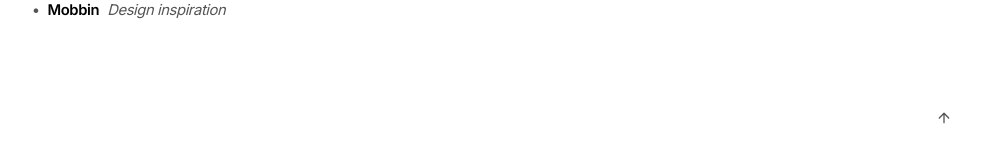
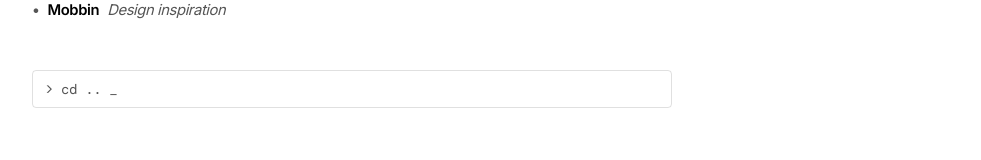
Before and after one commit to Awhalen1999/portfolio, a Next.js app: page /tools in a window 1280 px wide. Shown: the part 1491-1651 px from the top of the page, without its empty margins (288-1269 px from the left). Built offline with nearby package versions, Linux system fonts and the light colour scheme; a web font is replaced by a local one.

Commit message:
terminal back button

```diff
--- a/app/(content)/tools/page.tsx
+++ b/app/(content)/tools/page.tsx
@@ -1,3 +1,4 @@
+import { TerminalBackButton } from '@/components/ui/terminal-back-button'
 import { ToolItem } from '@/components/ui/tool-item'
 
 export default function ToolsPage() {
@@ -164,6 +165,7 @@ export default function ToolsPage() {
           <ToolItem title="Mobbin" description="Design inspiration" level={1} />
         </div>
       </section>
+      <TerminalBackButton />
     </div>
   )
 }
--- a/app/globals.css
+++ b/app/globals.css
@@ -31,7 +31,7 @@
   --c-accent: #ecc1ff;
   --c-accent-active: #c4a0d9;
   --c-text-transparent: rgba(50, 50, 50, 0.3);
-  --c-separator: rgba(50, 50, 50, 0.2);
+  --c-separator: rgba(50, 50, 50, 0.15);
 }
 
 .dark {
@@ -53,7 +53,7 @@
   --c-accent: #ecc1ff;
   --c-accent-active: #c4a0d9;
   --c-text-transparent: rgba(255, 255, 255, 0.3);
-  --c-separator: rgba(255, 255, 255, 0.2);
+  --c-separator: rgba(255, 255, 255, 0.15);
 }
 
 @layer base {
--- /dev/null
+++ b/components/ui/terminal-back-button.tsx
@@ -0,0 +1,20 @@
+'use client'
+
+import React from 'react'
+import Link from 'next/link'
+
+export function TerminalBackButton() {
+  return (
+    <Link
+      href="/"
+      className="group flex items-center gap-2 rounded-sm border border-[var(--c-separator)] px-3 py-2 transition-all hover:bg-[var(--c-background-hover)]"
+    >
+      {/* Terminal prompt */}
+      <div className="text-style-code flex items-center gap-2">
+        <span>&gt;</span>
+        <span>cd ..</span>
+        <span className="animate-pulse">_</span>
+      </div>
+    </Link>
+  )
+}
```
